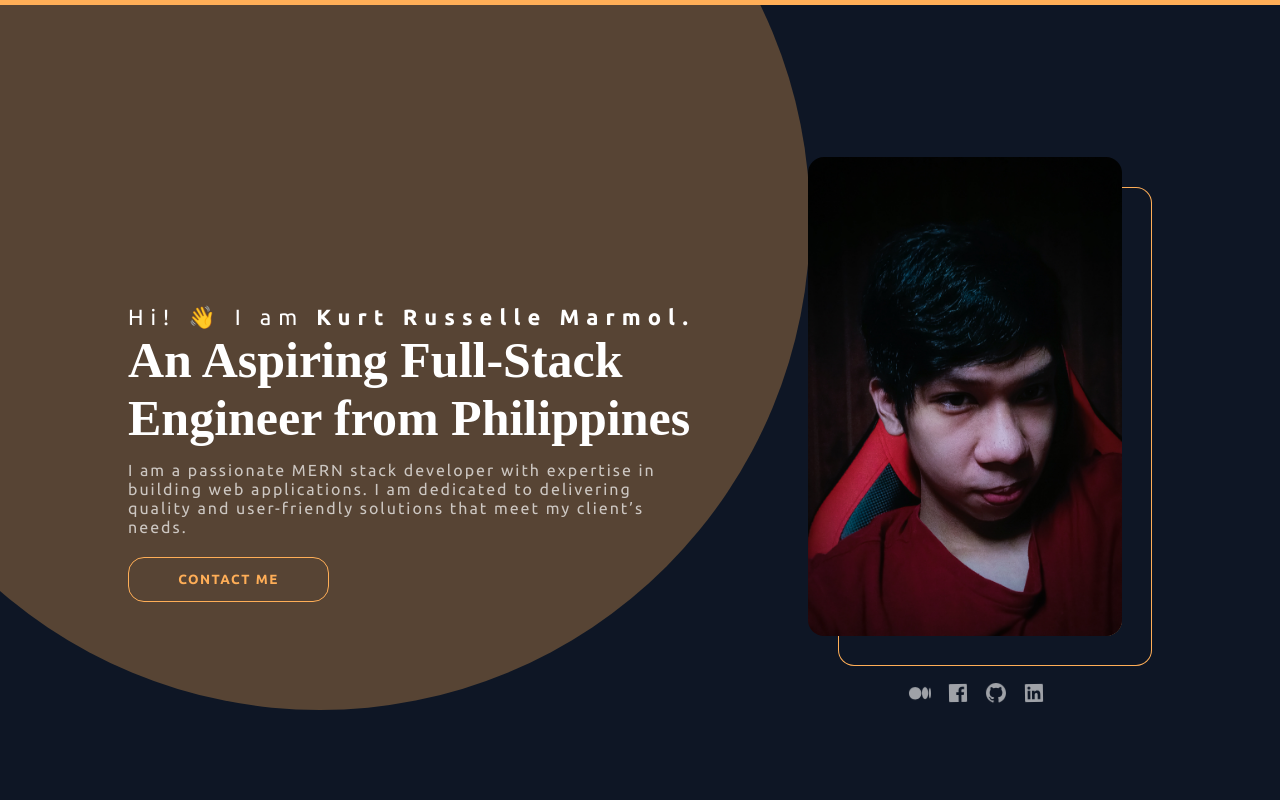
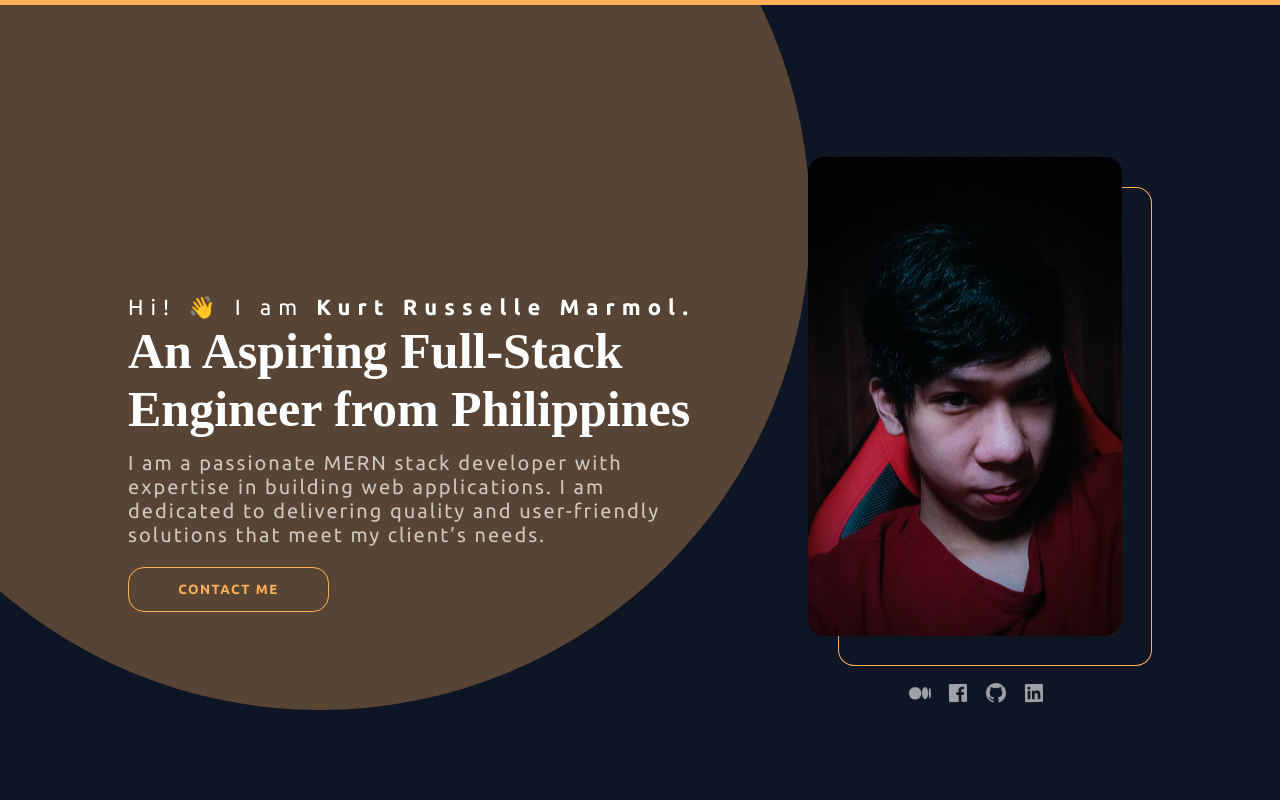
Before and after one commit to jkrmarmol/v2, a React (Vite) app in the folder react/: page / in a window 1280 px wide. Shown: the top 800 px of the page. Built offline with nearby package versions, Linux system fonts and the light colour scheme; a web font is replaced by a local one.

Commit message:
Update main.css

```diff
--- a/react/src/assets/sass/main.css
+++ b/react/src/assets/sass/main.css
@@ -201,7 +201,7 @@ body {
 .container .home .left-home .passion {
   width: 90%;
   margin-top: -20px;
-  font-size: 1rem;
+  font-size: 1.25rem;
   color: rgba(255, 255, 255, 0.7);
   letter-spacing: 2px;
   line-height: 120%;
```
